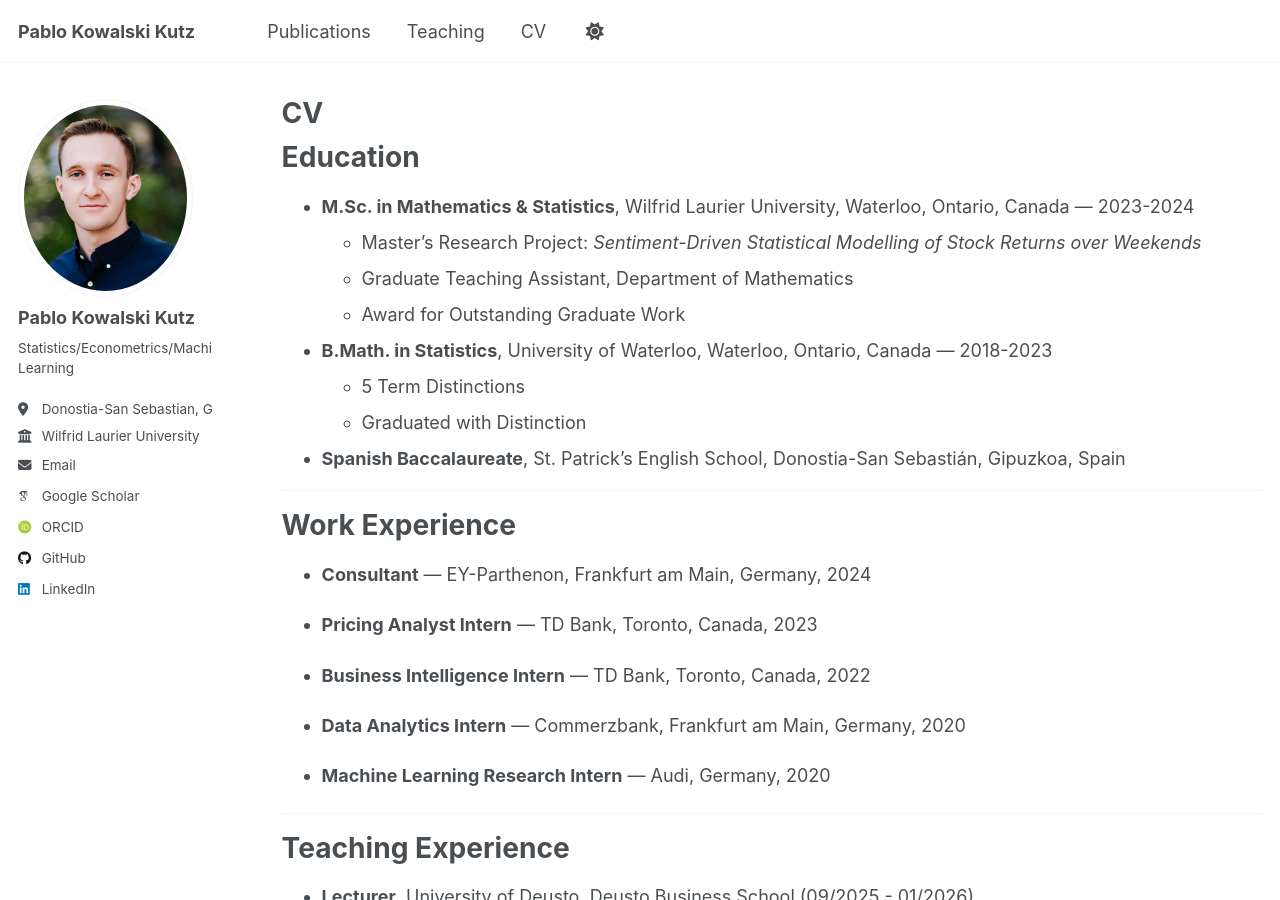
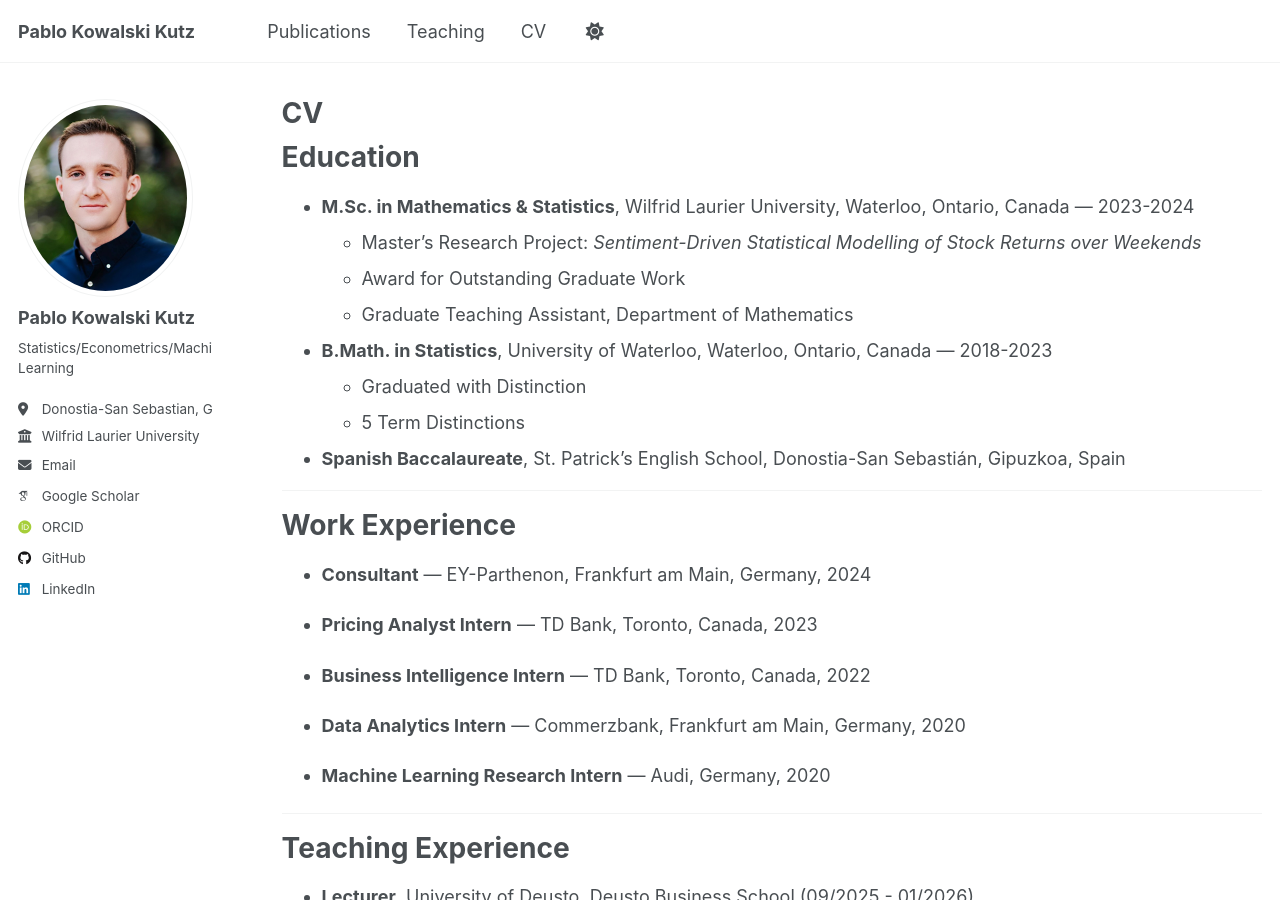
Before and after one commit to pabluski00/pabluski00.github.io, a Jekyll site: the page built from _pages/cv.md, in a window 1280 px wide and 900 px high. Built offline with Jekyll 4.4.1, drawn with Linux system fonts in a browser that asks for light colours; some web fonts are replaced; a script that is not in the unit is left out.

Commit message:
Update cv.md

```diff
--- a/_pages/cv.md
+++ b/_pages/cv.md
@@ -13,12 +13,14 @@ Education
 ======
 * **M.Sc. in Mathematics & Statistics**, Wilfrid Laurier University, Waterloo, Ontario, Canada — 2023-2024
   * Master's Research Project: *Sentiment-Driven Statistical Modelling of Stock Returns over Weekends*
+  * Award for Outstanding Graduate Work
   * Graduate Teaching Assistant, Department of Mathematics
-  * Award for Outstanding Graduate Work
+
 
 * **B.Math. in Statistics**, University of Waterloo, Waterloo, Ontario, Canada — 2018-2023
+  * Graduated with Distinction
   * 5 Term Distinctions
-  * Graduated with Distinction
+
 
 * **Spanish Baccalaureate**, St. Patrick's English School, Donostia-San Sebastián, Gipuzkoa, Spain
 
```
